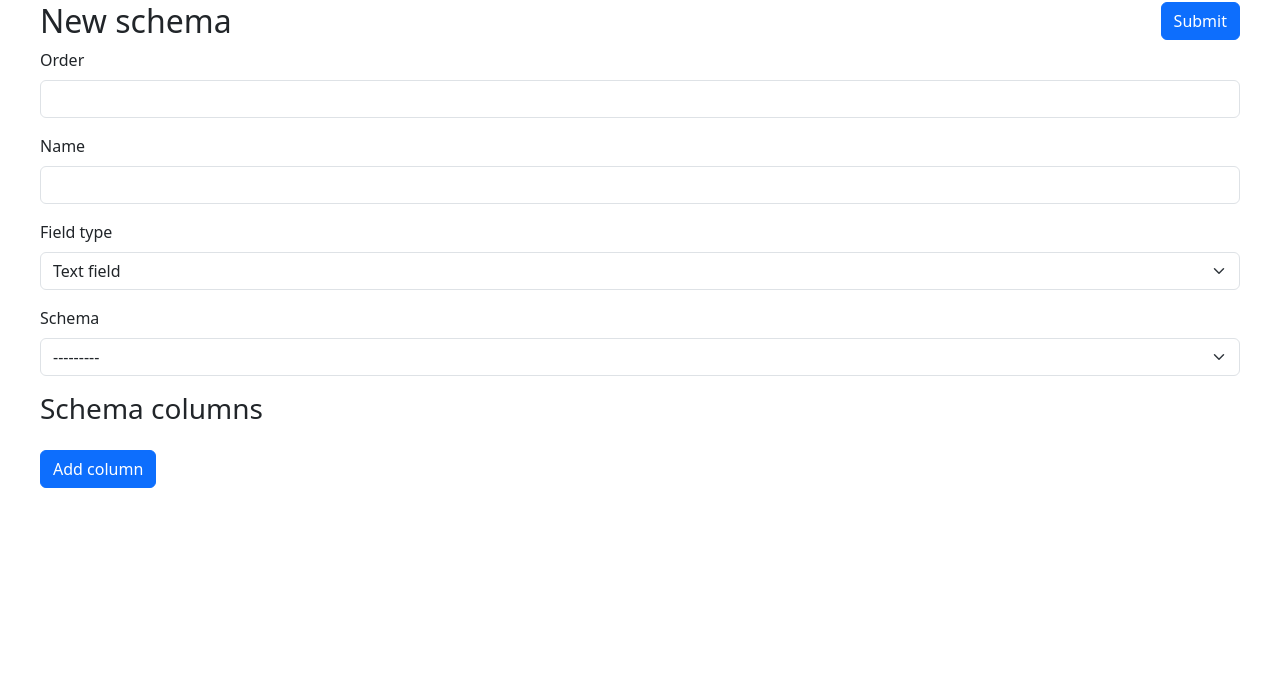
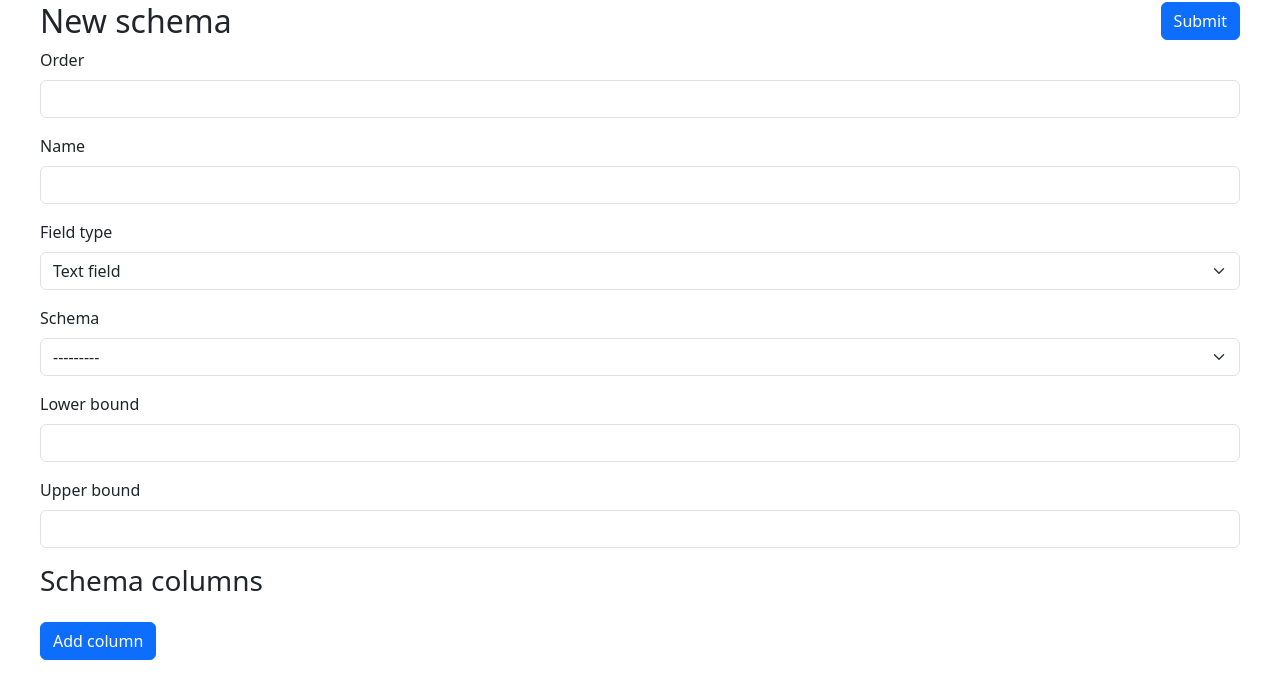
Before and after one commit to anaideia1/csv-maker, a Django app: template datasets/templates/datasets/schema_create_form.html in a window 1280 px wide. Shown: the part 28-727 px from the top of the page. Run offline with Django 4.2, Linux system fonts and the light colour scheme; the template is opened without the code that fills it: values that come from a table or form of the project are taken from there, others are empty; some libraries are stand-ins or nearby versions.

Commit message:
Added additional functionality (bounds) for ranged_int type schema column

```diff
--- a/datasets/forms.py
+++ b/datasets/forms.py
@@ -2,7 +2,7 @@ from django import forms
 from django.core.exceptions import ValidationError
 from django.forms import inlineformset_factory, BaseInlineFormSet
 
-from datasets.models import Schema, SchemaColumn
+from datasets.models import Schema, SchemaColumn, IntegerRangeBound
 
 
 class SchemaForm(forms.ModelForm):
@@ -18,6 +18,9 @@ class SchemaForm(forms.ModelForm):
 
 class SchemaColumnForm(forms.ModelForm):
     DELETE = 'DELETE'
+
+    lower_bound = forms.IntegerField()
+    upper_bound = forms.IntegerField()
 
     class Meta:
         model = SchemaColumn
@@ -42,6 +45,17 @@ class SchemaColumnForm(forms.ModelForm):
             raise ValidationError(errors)
         return cleaned_data
 
+    def save(self, *args, **kwargs):
+        instance = super().save(*args, **kwargs)
+        if instance.field_type == SchemaColumn.RANGED_INT:
+            data = self.cleaned_data
+            additional_data = {'lower_bound': data.get('lower_bound'),
+                               'upper_bound': data.get('upper_bound')}
+        else:
+            additional_data = {}
+        return instance, additional_data
+
+
     @staticmethod
     def _is_empty_form(data):
         data.pop('schema')
@@ -54,8 +68,11 @@ class SchemaColumnForm(forms.ModelForm):
     @classmethod
     def _get_required_fields_errors(cls, data):
         res = {}
+        main_values = ['order', 'name', 'field_type']
+        if data.get('field_type') == SchemaColumn.RANGED_INT:
+            main_values.extend(['lower_bound', 'upper_bound'])
         for name, value in data.items():
-            if not value and name not in ['id', cls.DELETE]:
+            if not value and name in main_values:
                 res.update({name: 'This field is required'})
         return res
 
--- a/datasets/models.py
+++ b/datasets/models.py
@@ -103,6 +103,11 @@ class SchemaColumn(TimeStampModel):
     def __str__(self):
         return f'{self.field_type} column: {self.name}'
 
+    @property
+    def bounds(self):
+        bounds = self.integerrangebound_set.first()
+        return bounds
+
 
 class IntegerRangeBound(TimeStampModel):
     """
--- a/datasets/templates/datasets/schema_create_form.html
+++ b/datasets/templates/datasets/schema_create_form.html
@@ -65,6 +65,29 @@
 
     <script>
         $(document).ready(function () {
+            function link_bound_fields_to_field_type(num) {
+                var lower_bound_div = $(`#div_id_schemacolumn_set-${num}-lower_bound`)
+                var lower_bound = $(`#id_schemacolumn_set-${num}-lower_bound`)
+                var upper_bound_div = $(`#div_id_schemacolumn_set-${num}-upper_bound`)
+                var upper_bound = $(`#id_schemacolumn_set-${num}-upper_bound`)
+                var field_type = $(`#id_schemacolumn_set-${num}-field_type`)
+                field_type.on('change', function (e) {
+                    e.preventDefault();
+                    if (field_type.val() === 'RANGED_INT'){
+                        lower_bound_div.show()
+                        upper_bound_div.show()
+                        lower_bound.prop('disabled', false);
+                        upper_bound.prop('disabled', false);
+                    } else {
+                        lower_bound_div.hide()
+                        upper_bound_div.hide()
+                        lower_bound.prop('disabled', true);
+                        upper_bound.prop('disabled', true);
+                    }
+                });
+                field_type.trigger( "change" );
+            }
+
             $('.add-column').click(function (e) {
                 e.preventDefault();
                 var items = $('#item-columns')
@@ -73,6 +96,7 @@
                 var tmplMarkup = $('#columns-template').html();
                 var compiledTmpl = tmplMarkup.replace(/__prefix__/g, count);
                 items.append(compiledTmpl);
+                link_bound_fields_to_field_type(count)
                 $(".column-delete").click(function (e) {
                     e.preventDefault();
                     $(this).closest(".inline-form").remove();
@@ -83,6 +107,10 @@
                 e.preventDefault();
                 $(this).closest(".inline-form").remove();
             });
+            var totalForms = $('#id_schemacolumn_set-TOTAL_FORMS')
+            for (var i = 0; i < totalForms.attr('value'); i++) {
+                link_bound_fields_to_field_type(i)
+            }
         });
     </script>
 {% endblock %}
--- a/datasets/templates/datasets/schema_detail.html
+++ b/datasets/templates/datasets/schema_detail.html
@@ -29,7 +29,7 @@
                         <tr>
                             <th scope="row"> {{ forloop.counter }} </th>
                             <td> {{ column.name }} </td>
-                            <td>{{ column.field_type }}</td>
+                            <td>{{ column.field_type }} {% if column.bounds %} ({{ column.bounds.lower_bound }}, {{ column.bounds.upper_bound }}) {% endif %}</td>
                         </tr>
                     {% endfor %}
                 </tbody>
```
Also changed, not shown: datasets/views.py (+11 -5 lines).
